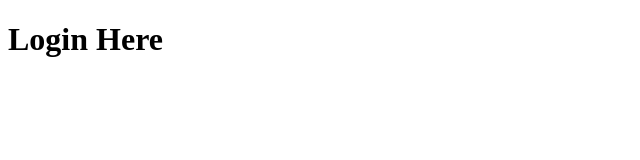
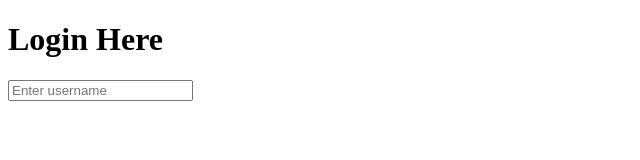
Before and after one commit to abhi9356691996/first-app, a plain HTML site: page login.html in a window 1280 px wide. Shown: the whole page, without its empty margins (0-640 px from the left). Drawn offline with Linux system fonts and the light colour scheme.

Commit message:
dev2:login page username  commit

```diff
--- a/login.html
+++ b/login.html
@@ -7,6 +7,7 @@
 </head>
 <body>
     <h1>Login Here</h1>
+    <input class="form-control" placeholder="Enter username"/>
 
 </body>
 </html>
```
